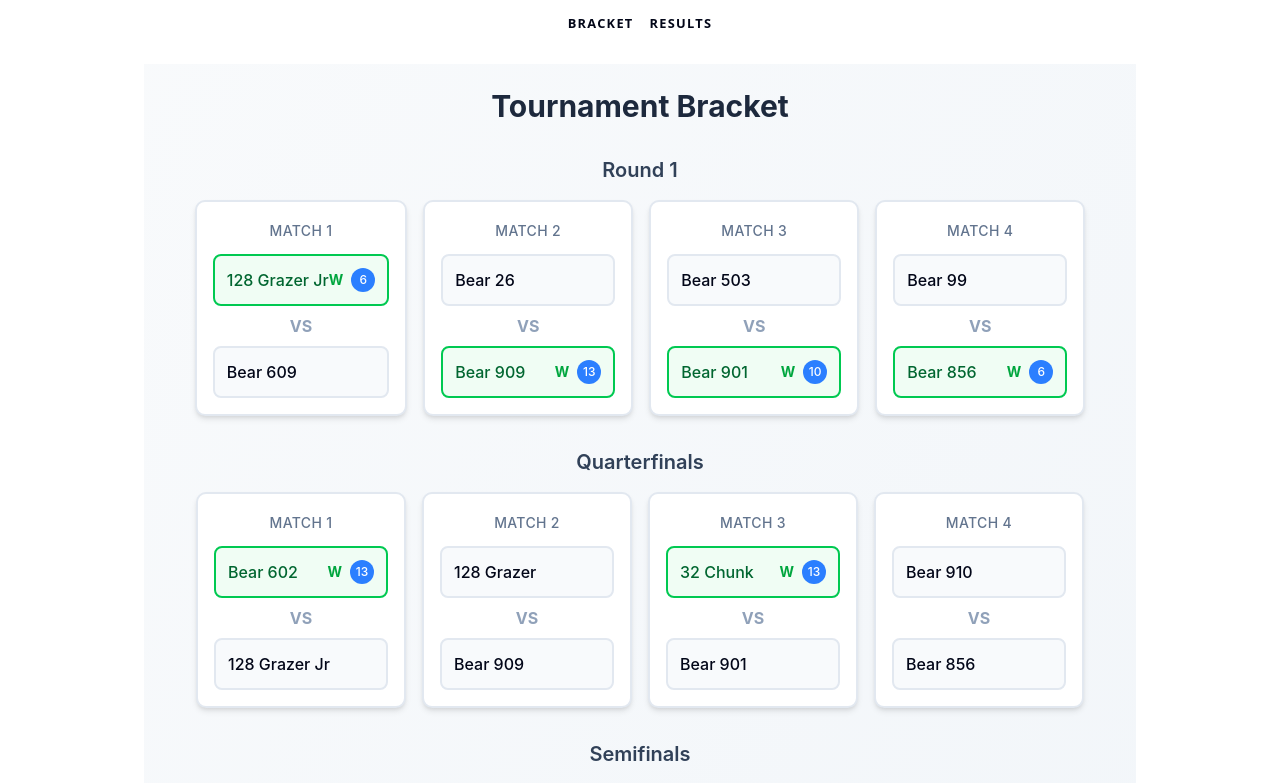
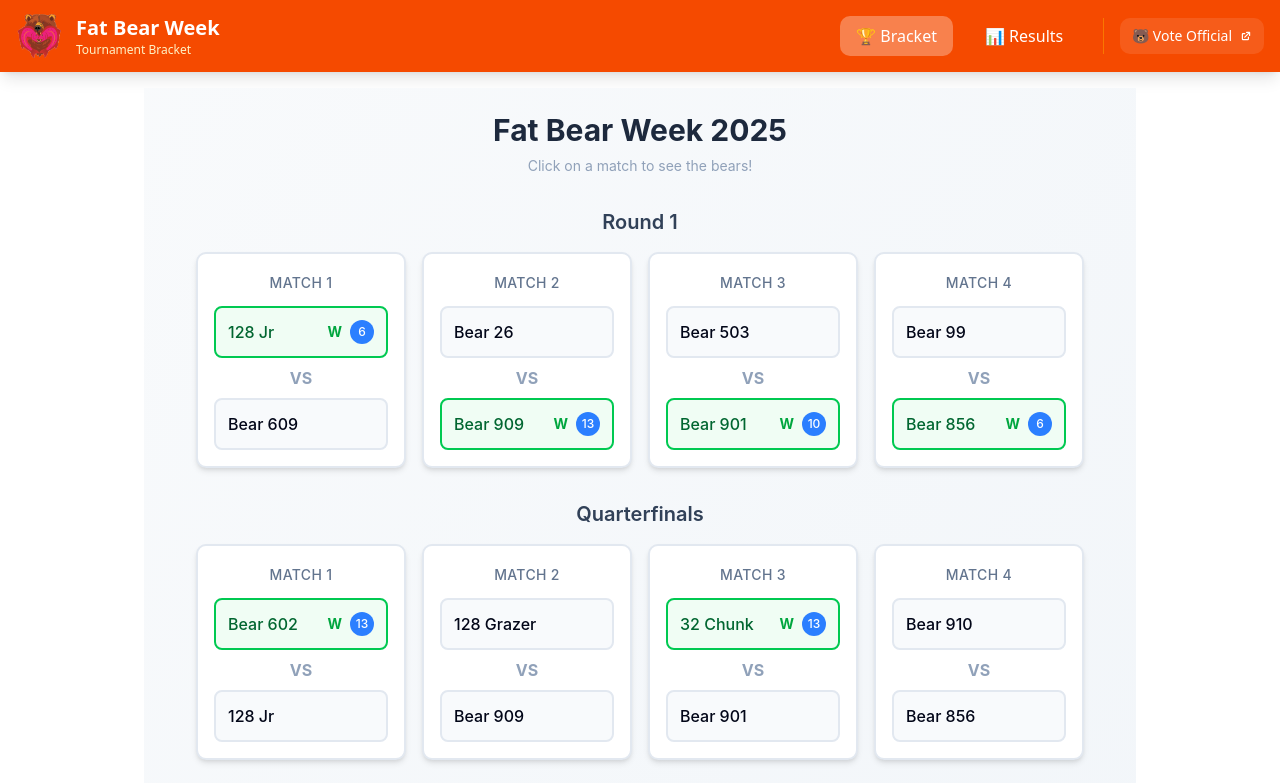
Before and after one commit to pranav-grover/fbw, a SvelteKit app: page / in a window 1280 px wide. Shown: the top 783 px of the page. Built offline with nearby package versions, Linux system fonts and the light colour scheme.

Commit message:
Refactor match cards to use buttons for better accessibility and interaction; update header with new logo and navigation styles; add tournament icon.

```diff
--- a/src/lib/components/PlayerBracket.svelte
+++ b/src/lib/components/PlayerBracket.svelte
@@ -177,20 +177,20 @@
 
       <div class="matches-container flex flex-wrap gap-4 justify-center">
         {#each matches as match, matchIndex}
-          <div class="match-card bg-white rounded-lg shadow-md p-4 border-2 border-slate-200 hover:border-slate-300 transition-colors w-full max-w-md">
+          <button
+            class="match-card bg-white rounded-lg shadow-md p-4 border-2 border-slate-200 hover:border-blue-300 hover:shadow-lg transition-all duration-200 w-full max-w-md cursor-pointer text-left"
+            onclick={() => showMatchModal(match, roundNames[roundKey], matchIndex)}
+            type="button"
+          >
             <div class="match-header text-center mb-3">
               <span class="text-sm font-medium text-slate-500 uppercase tracking-wide">Match {matchIndex + 1}</span>
+              <div class="text-xs text-blue-500 mt-1 opacity-70 font-medium">🔍 Click to view details</div>
               {#if match.isCorrect !== null}
                 <span class="ml-2 text-xs px-2 py-1 rounded-full {match.isCorrect ? 'bg-green-100 text-green-800' : 'bg-red-100 text-red-800'}">
                   {match.isCorrect ? '✓ Correct' : '✗ Wrong'}
                 </span>
               {/if}
             </div>
-
-            <button
-              class="w-full text-left"
-              onclick={() => showMatchModal(match, roundNames[roundKey], matchIndex)}
-            >
               <div class="competitors space-y-2">
                 {#if match.competitor1}
                   <div class="competitor p-3 rounded-md border-2 transition-all duration-200 {match.winner?.id === match.competitor1.id ? 'border-slate-400 bg-slate-100' : 'border-slate-200 bg-slate-50'}">
@@ -234,8 +234,7 @@
                   </div>
                 {/if}
               </div>
-            </button>
-          </div>
+          </button>
         {/each}
       </div>
     </div>
@@ -244,7 +243,7 @@
 
 <!-- Match Detail Dialog -->
 <Dialog.Root bind:open={showMatchDialog}>
-  <Dialog.Content class="max-w-6xl sm:max-w-screen w-[90%]">
+  <Dialog.Content class={`max-w-6xl sm:max-w-screen w-[90%]`}>
     <Dialog.Header>
       <Dialog.Title>
         {selectedMatch.roundName} - Match {selectedMatch.matchNumber}
@@ -255,11 +254,8 @@
       <!-- Match Status -->
       {#if selectedMatch.isCorrect !== null}
         <div class="text-center p-4 rounded-lg {selectedMatch.isCorrect ? 'bg-green-50 border-green-200' : 'bg-red-50 border-red-200'} border">
-          <div class="text-2xl mb-2">
-            {selectedMatch.isCorrect ? '✅' : '❌'}
-          </div>
-          <div class="font-semibold text-lg {selectedMatch.isCorrect ? 'text-green-800' : 'text-red-800'}">
-            {selectedMatch.isCorrect ? 'Correct Prediction!' : 'Incorrect Prediction'}
+          <div class="font-semibold text-sm {selectedMatch.isCorrect ? 'text-green-800' : 'text-red-800'}">
+            {selectedMatch.isCorrect ? '✅ Correct Prediction!' : '❌ Incorrect Prediction'}
           </div>
         </div>
       {/if}
@@ -278,7 +274,7 @@
               <img
                 src="{bear1.image}"
                 alt="{bear1.name}"
-                class="w-full max-w-sm rounded-lg shadow-md object-cover"
+                class="w-full max-w-sm rounded-lg object-cover"
               />
             </div>
 
@@ -311,7 +307,7 @@
               <img
                 src="{bear2.image}"
                 alt="{bear2.name}"
-                class="w-full max-w-sm rounded-lg shadow-md object-cover"
+                class="w-full max-w-sm object-cover"
               />
             </div>
 
--- a/src/lib/components/bracket.svelte
+++ b/src/lib/components/bracket.svelte
@@ -57,19 +57,20 @@
   }
 
   // Get champion data
-  const champion = $derived(() => {
+  const champion = $derived.by(() => {
     if (!tournamentStructure.champion) return null;
     return getBearData(tournamentStructure.champion);
   });
 
   const championPredictors = $derived(() => {
-    if (!tournamentStructure.champion) return [];
-    return players.filter((p) => p.championPick === tournamentStructure.champion);
+    if (!champion) return [];
+    return players.filter((p) => p.championPick === champion.id);
   });
 </script>
 
 <div class="bracket-container p-6 bg-gradient-to-br from-slate-50 to-slate-100 min-h-screen">
-  <h1 class="text-3xl font-bold text-center mb-8 text-slate-800">Tournament Bracket</h1>
+  <h1 class="text-3xl font-bold text-center mb-2 text-slate-800">Fat Bear Week 2025</h1>
+  <h6 class="text-sm text-center mb-8 text-slate-400">Click on a match to see the bears!</h6>
 
   {#each tournamentStructure.rounds as round}
     {@const matches = getMatchesForRound(round.id)}
@@ -80,7 +81,10 @@
 
       <div class="matches-container flex flex-wrap gap-4 justify-center">
         {#each matches as match, matchIndex}
-          <div class="match-card bg-white rounded-lg shadow-md p-4 border-2 border-slate-200 hover:border-slate-300 transition-colors min-w-[210px]">
+          <button
+            class="match-card bg-white rounded-lg shadow-md p-4 border-2 border-slate-200 hover:border-blue-300 hover:shadow-lg transition-all duration-200 min-w-[210px] text-left cursor-pointer"
+            onclick={() => showMatchModal(round.id, matchIndex)}
+          >
             <div class="match-header text-center mb-3">
               <span class="text-sm font-medium text-slate-500 uppercase tracking-wide">Match {matchIndex + 1}</span>
             </div>
@@ -89,10 +93,7 @@
               <!-- Competitor 1 -->
               {#if getBearData(match.competitor1)}
                 {@const bear1 = getBearData(match.competitor1)}
-                <button
-                  class="competitor w-full p-3 text-left rounded-md border-2 transition-all duration-200 {match.winner === match.competitor1 ? 'border-green-500 bg-green-50 text-green-800' : 'border-slate-200 bg-slate-50 hover:border-slate-300 hover:bg-slate-100'}"
-                  onclick={() => showMatchModal(round.id, matchIndex)}
-                >
+                <div class="competitor w-full p-3 rounded-md border-2 transition-all duration-200 {match.winner === match.competitor1 ? 'border-green-500 bg-green-50 text-green-800' : 'border-slate-200 bg-slate-50'}">
                   <div class="flex items-center justify-between">
                     <span class="font-medium">{bear1?.name}</span>
                     {#if match.winner === match.competitor1}
@@ -126,7 +127,7 @@
                       </div>
                     {/if}
                   </div>
-                </button>
+                </div>
               {:else}
                 <div class="competitor w-full p-3 text-center rounded-md border-2 border-dashed border-slate-300 bg-slate-100 text-slate-500">
                   Awaiting competitor...
@@ -138,10 +139,7 @@
               <!-- Competitor 2 -->
               {#if getBearData(match.competitor2)}
                 {@const bear2 = getBearData(match.competitor2)}
-                <button
-                  class="competitor w-full p-3 text-left rounded-md border-2 transition-all duration-200 {match.winner === match.competitor2 ? 'border-green-500 bg-green-50 text-green-800' : 'border-slate-200 bg-slate-50 hover:border-slate-300 hover:bg-slate-100'}"
-                  onclick={() => showMatchModal(round.id, matchIndex)}
-                >
+                <div class="competitor w-full p-3 rounded-md border-2 transition-all duration-200 {match.winner === match.competitor2 ? 'border-green-500 bg-green-50 text-green-800' : 'border-slate-200 bg-slate-50'}">
                   <div class="flex items-center justify-between">
                     <span class="font-medium">{bear2?.name}</span>
                     {#if match.winner === match.competitor2}
@@ -175,14 +173,14 @@
                       </div>
                     {/if}
                   </div>
-                </button>
+                </div>
               {:else}
                 <div class="competitor w-full p-3 text-center rounded-md border-2 border-dashed border-slate-300 bg-slate-100 text-slate-500">
                   Awaiting competitor...
                 </div>
               {/if}
             </div>
-          </div>
+          </button>
         {/each}
       </div>
     </div>
@@ -190,7 +188,7 @@
 
   <!-- Champion Section -->
   {#if champion}
-    <div class="champion-section text-center mt-12 p-8 bg-gradient-to-r from-yellow-400 via-yellow-500 to-yellow-600 rounded-lg shadow-lg">
+    <div class="champion-section text-center mt-12 p-8 bg-gradient-to-r from-green-400 via-green-500 to-green-600 rounded-lg shadow-lg">
       <h2 class="text-2xl font-bold text-white mb-4">🏆 Tournament Champion 🏆</h2>
       <div class="champion-name text-3xl font-bold text-white bg-black bg-opacity-20 rounded-lg p-4 inline-block mb-4">
         {champion.name}
--- a/src/lib/data/bears.ts
+++ b/src/lib/data/bears.ts
@@ -10,7 +10,7 @@ export interface Bear {
 export const bears: Bear[] = [
   {
     id: '128Jr',
-    name: '128 Grazer Jr',
+    name: '128 Jr',
     shortName: '128 Jr',
     image: '/bears/128grazer-1758560774361.png'
   },
--- a/src/routes/Header.svelte
+++ b/src/routes/Header.svelte
@@ -1,120 +1,52 @@
 <script lang="ts">
 	import { page } from '$app/state';
-	import logo from '$lib/images/svelte-logo.svg';
-	import github from '$lib/images/github.svg';
 </script>
 
-<header>
-	<div class="corner">
-	</div>
+<header class="bg-orange-600 shadow-lg">
+	<div class="container mx-auto px-4 py-3">
+		<div class="flex items-center justify-between">
+			<!-- Logo and Title -->
+			<div class="flex items-center gap-3">
+				<img src="/icon.png" alt="Fat Bear Week" class="w-12 h-12" />
+				<div class="flex flex-col">
+					<h1 class="text-xl font-bold text-white">Fat Bear Week</h1>
+					<span class="text-xs text-amber-100 font-medium">Tournament Bracket</span>
+				</div>
+			</div>
 
-	<nav>
-		<svg viewBox="0 0 2 3" aria-hidden="true">
-			<path d="M0,0 L1,2 C1.5,3 1.5,3 2,3 L2,0 Z" />
-		</svg>
-		<ul>
-			<li aria-current={page.url.pathname === '/' ? 'page' : undefined}>
-				<a href="/">Bracket</a>
-			</li>
-			<li aria-current={page.url.pathname === '/results' ? 'page' : undefined}>
-				<a href="/results">Results</a>
-			</li>
-		</ul>
-		<svg viewBox="0 0 2 3" aria-hidden="true">
-			<path d="M0,0 L0,3 C0.5,3 0.5,3 1,2 L2,0 Z" />
-		</svg>
-	</nav>
+			<!-- Navigation -->
+			<nav class="flex items-center gap-6">
+				<div class="flex gap-4">
+					<a
+						href="/"
+						class="px-4 py-2 rounded-lg text-white font-medium transition-all duration-200 {page.url.pathname === '/' ? 'bg-white/30' : 'hover:bg-white/20'}"
+					>
+						🏆 Bracket
+					</a>
+					<a
+						href="/results"
+						class="px-4 py-2 rounded-lg text-white font-medium transition-all duration-200 {page.url.pathname === '/results' ? 'bg-white/30' : 'hover:bg-white/20'}"
+					>
+						📊 Results
+					</a>
+				</div>
 
-	<div class="corner">
+				<!-- External Link -->
+				<div class="border-l border-amber-400/40 pl-4">
+					<a
+						href="https://www.explore.org/fat-bear-week"
+						target="_blank"
+						rel="noopener noreferrer"
+						class="flex items-center gap-2 px-3 py-2 bg-white/10 rounded-lg text-white text-sm font-medium hover:bg-white/20 transition-all duration-200"
+					>
+						🐻 Vote Official
+						<svg class="w-3 h-3" fill="currentColor" viewBox="0 0 20 20">
+							<path d="M11 3a1 1 0 100 2h2.586l-6.293 6.293a1 1 0 101.414 1.414L15 6.414V9a1 1 0 102 0V4a1 1 0 00-1-1h-5z"/>
+							<path d="M5 5a2 2 0 00-2 2v8a2 2 0 002 2h8a2 2 0 002-2v-3a1 1 0 10-2 0v3H5V7h3a1 1 0 000-2H5z"/>
+						</svg>
+					</a>
+				</div>
+			</nav>
+		</div>
 	</div>
 </header>
-
-<style>
-	header {
-		display: flex;
-		justify-content: space-between;
-	}
-
-	.corner {
-		width: 3em;
-		height: 3em;
-	}
-
-	.corner a {
-		display: flex;
-		align-items: center;
-		justify-content: center;
-		width: 100%;
-		height: 100%;
-	}
-
-	.corner img {
-		width: 2em;
-		height: 2em;
-		object-fit: contain;
-	}
-
-	nav {
-		display: flex;
-		justify-content: center;
-		--background: rgba(255, 255, 255, 0.7);
-	}
-
-	svg {
-		width: 2em;
-		height: 3em;
-		display: block;
-	}
-
-	path {
-		fill: var(--background);
-	}
-
-	ul {
-		position: relative;
-		padding: 0;
-		margin: 0;
-		height: 3em;
-		display: flex;
-		justify-content: center;
-		align-items: center;
-		list-style: none;
-		background: var(--background);
-		background-size: contain;
-	}
-
-	li {
-		position: relative;
-		height: 100%;
-	}
-
-	li[aria-current='page']::before {
-		--size: 6px;
-		content: '';
-		width: 0;
-		height: 0;
-		position: absolute;
-		top: 0;
-		left: calc(50% - var(--size));
-		border: var(--size) solid transparent;
-		border-top: var(--size) solid var(--color-theme-1);
-	}
-
-	nav a {
-		display: flex;
-		height: 100%;
-		align-items: center;
-		padding: 0 0.5rem;
-		color: var(--color-text);
-		font-weight: 700;
-		font-size: 0.8rem;
-		text-transform: uppercase;
-		letter-spacing: 0.1em;
-		text-decoration: none;
-		transition: color 0.2s linear;
-	}
-
-	a:hover {
-		color: var(--color-theme-1);
-	}
-</style>
```
Also changed, not shown: static/icon.png (added).
